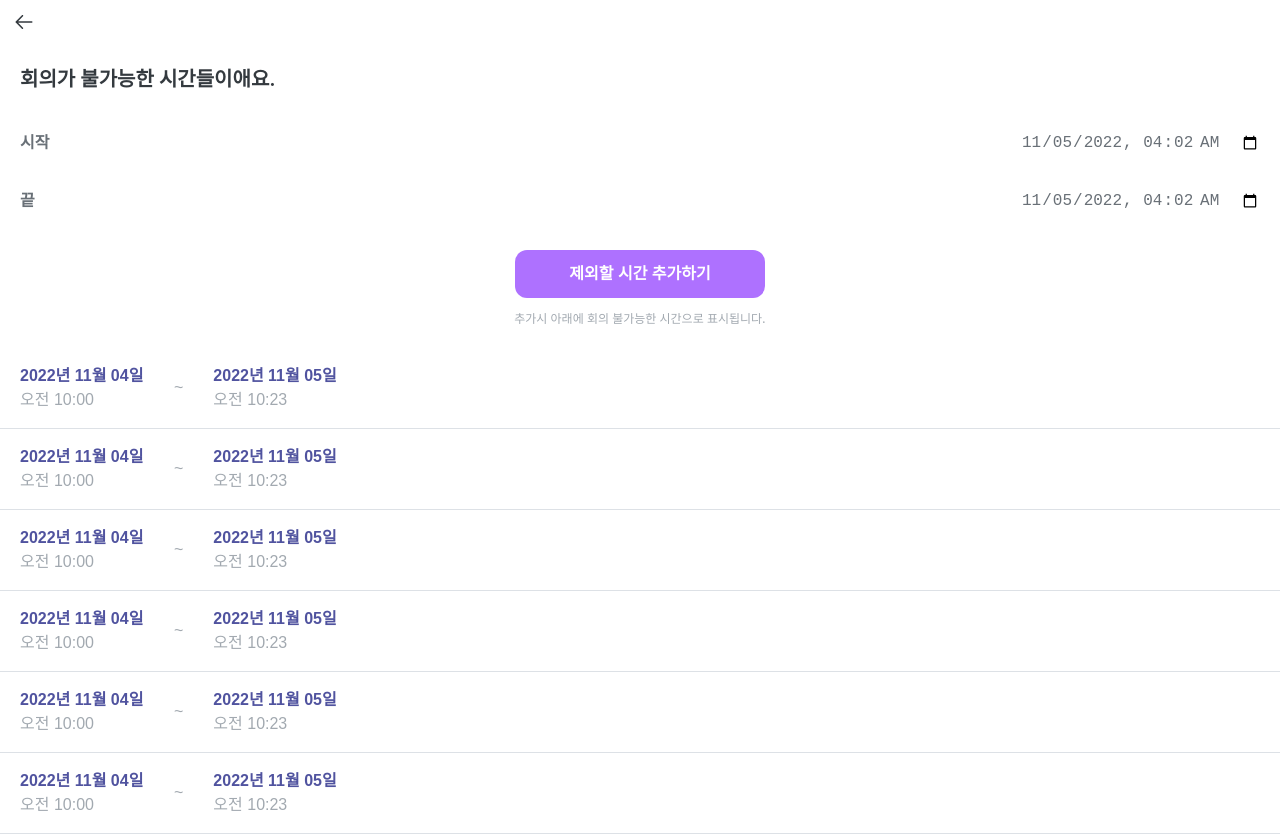
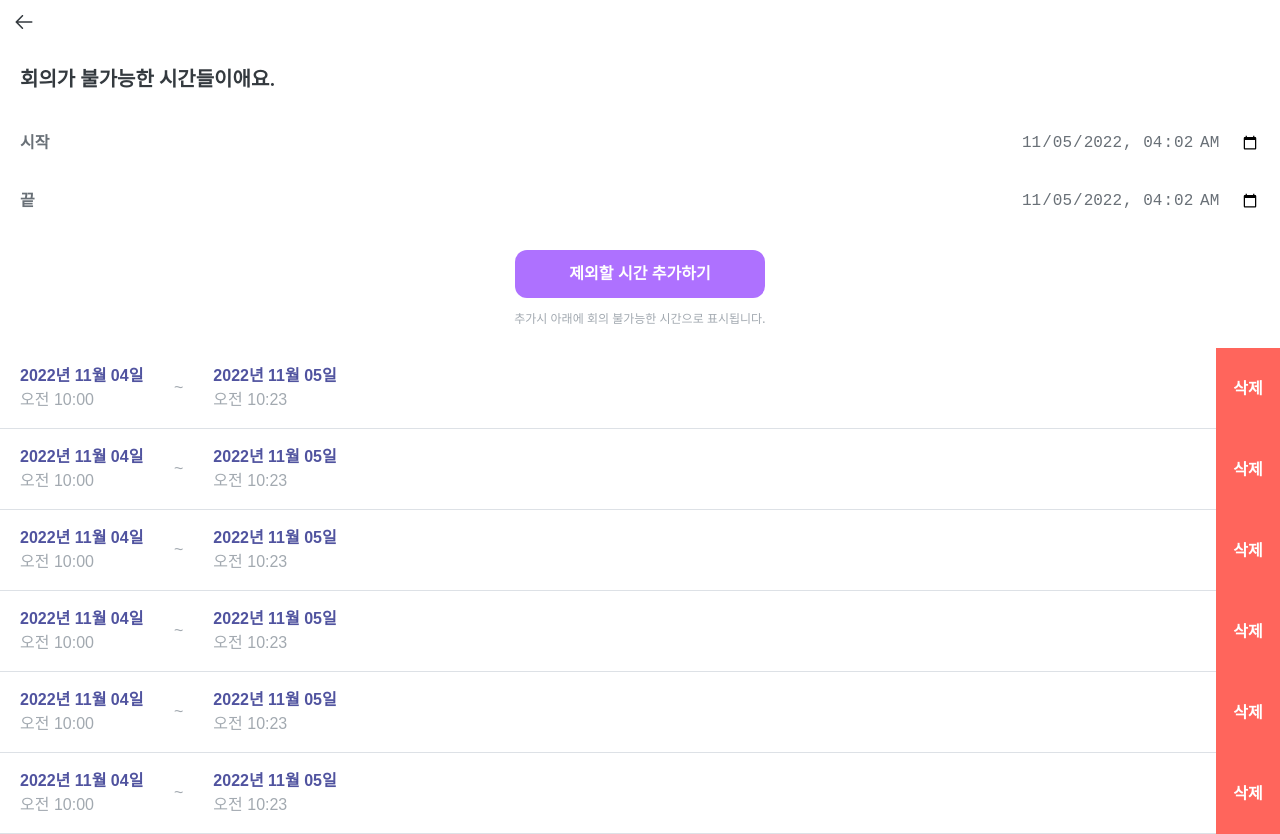
Before and after one commit to groom-link/groom-client, a Next.js app: page /group/meeting/suggestion/edit in a window 1280 px wide. Built offline with nearby package versions, Linux system fonts and the light colour scheme; no server answers; a web font is replaced by a local one.

Commit message:
fix: Fix type errors

```diff
--- a/src/pages/group/meeting/suggestion/edit.tsx
+++ b/src/pages/group/meeting/suggestion/edit.tsx
@@ -1,4 +1,4 @@
-import { ChangeEventHandler } from 'react';
+import { ChangeEventHandler, useState } from 'react';
 import Router from 'next/router';
 import styled from '@emotion/styled';
 
@@ -12,26 +12,32 @@ import { medium12, semiBold20 } from '../../../../styles/typography';
 
 const EXCEPTION_TIME_MOCK = [
   {
+    id: 1,
     startTime: '2022-11-04T10:00:00',
     endTime: '2022-11-05T10:23:59'
   },
   {
+    id: 2,
     startTime: '2022-11-04T10:00:00',
     endTime: '2022-11-05T10:23:59'
   },
   {
+    id: 3,
     startTime: '2022-11-04T10:00:00',
     endTime: '2022-11-05T10:23:59'
   },
   {
+    id: 4,
     startTime: '2022-11-04T10:00:00',
     endTime: '2022-11-05T10:23:59'
   },
   {
+    id: 5,
     startTime: '2022-11-04T10:00:00',
     endTime: '2022-11-05T10:23:59'
   },
   {
+    id: 6,
     startTime: '2022-11-04T10:00:00',
     endTime: '2022-11-05T10:23:59'
   }
@@ -72,6 +78,7 @@ const Edit = () => {
   } = usePostUnableSchedule();
   const { startDatetime, endDatetime, setStartDatetime, setEndDatetime } =
     UseDatetimePicker();
+  const [deleteModeId, setDeleteModeId] = useState<number>(-1);
 
   const handleExcludedTimeSumbit = () =>
     postUnableSchedule({
@@ -117,9 +124,13 @@ const Edit = () => {
           추가시 아래에 회의 불가능한 시간으로 표시됩니다.
         </Description>
       </WhiteBox>
-      {EXCEPTION_TIME_MOCK.map(({ startTime, endTime }) => (
+      {EXCEPTION_TIME_MOCK.map(({ id, startTime, endTime }) => (
         <SuggestionTimeList
           key={startTime + endTime}
+          type="delete"
+          isDeleteButtonExposed={true}
+          onClick={() => {}}
+          onDeleteButtonClick={() => {}}
           {...{ startTime, endTime }}
         />
       ))}
--- a/src/pages/group/meeting/suggestion/index.tsx
+++ b/src/pages/group/meeting/suggestion/index.tsx
@@ -112,6 +112,8 @@ const Suggestion = () => {
           {recommendTimes.map(({ startTime, endTime }) => (
             <SuggestionTimeListStyled
               key={startTime + endTime}
+              type="link"
+              href=""
               {...{ startTime, endTime }}
             />
           ))}
```
